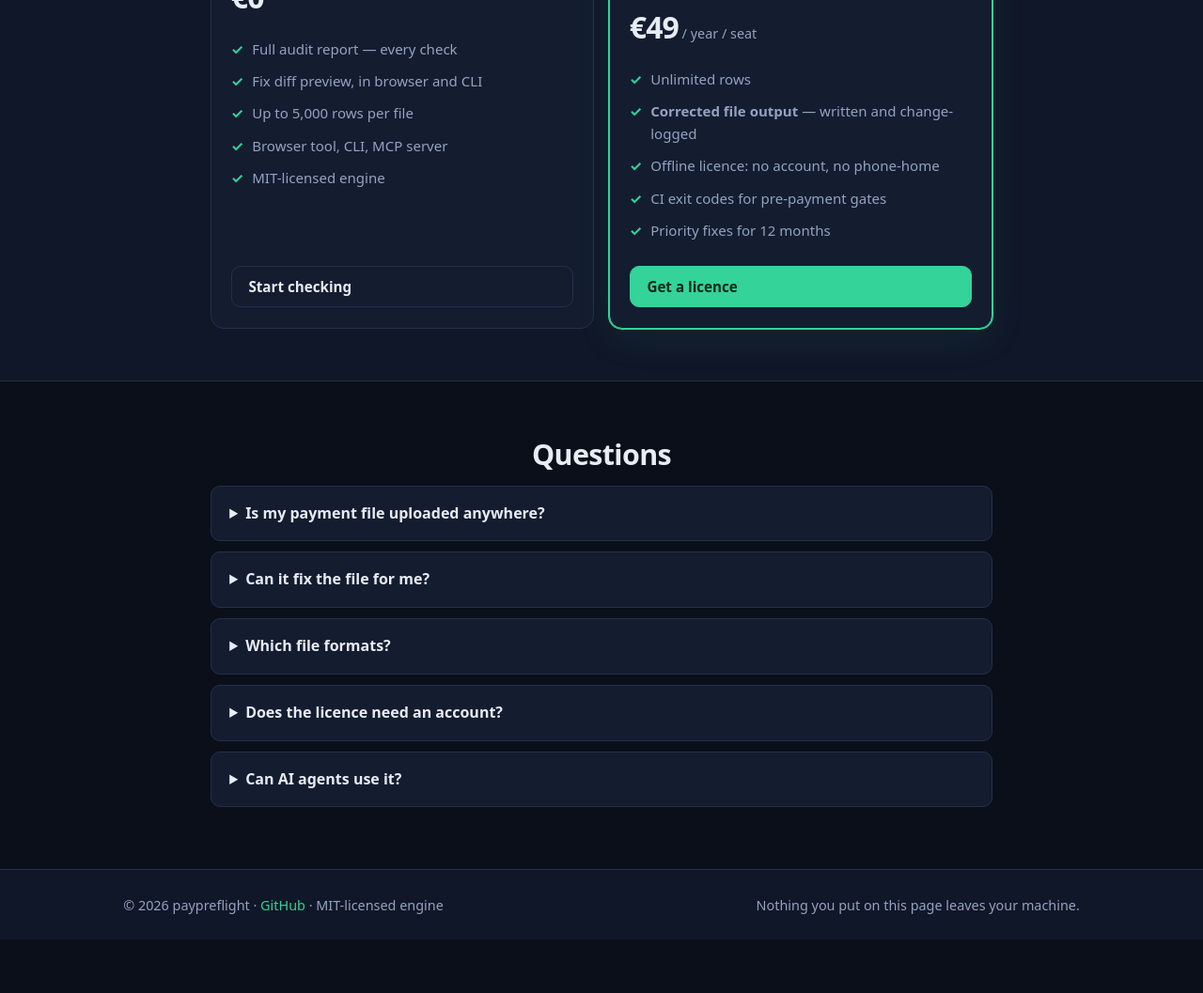
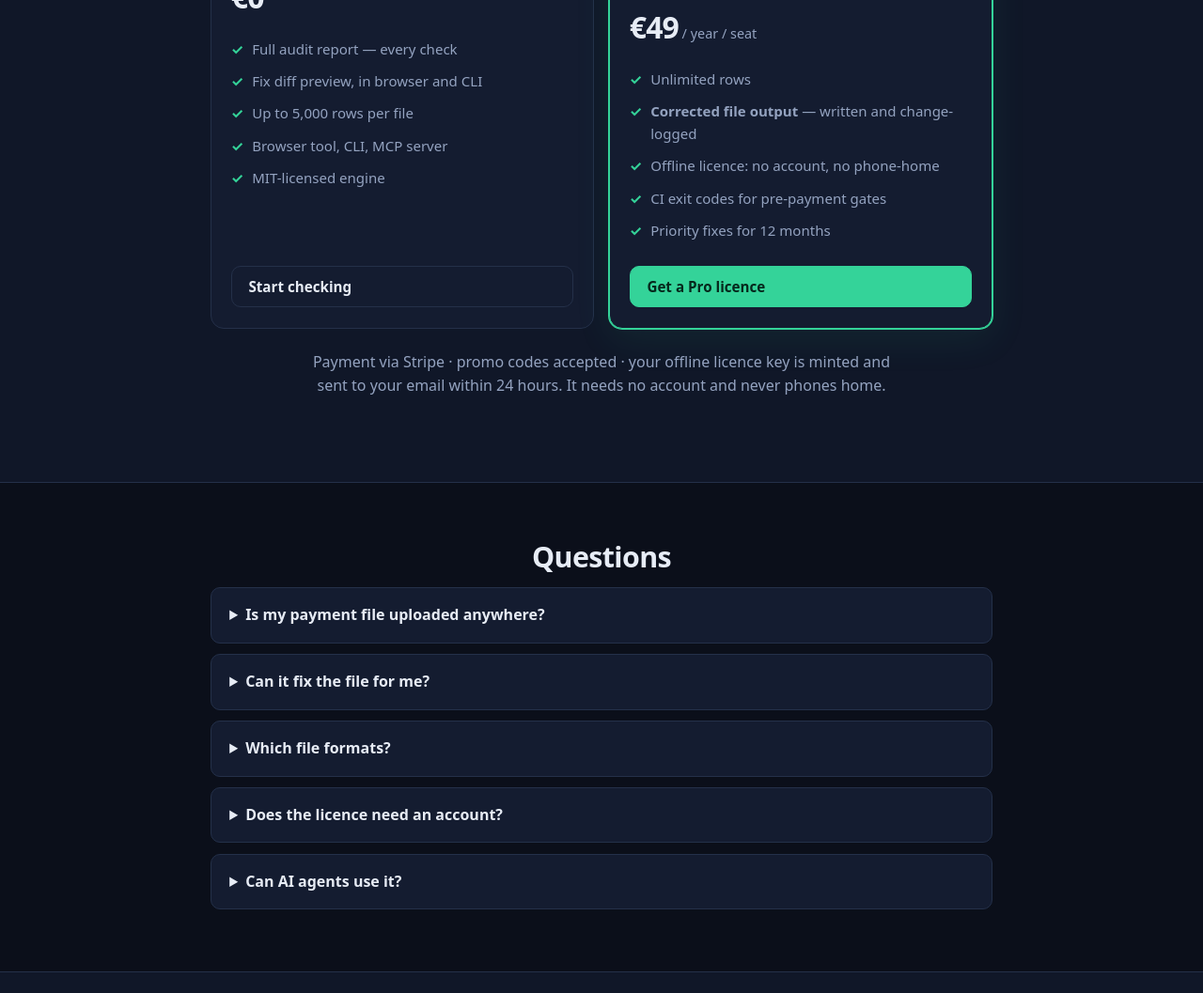
Before and after one commit to AutonomosMakerAstraHermes/paypreflight, a website: page tools/site-template.html in a window 1280 px wide. Shown: the part 2765-3822 px from the top of the page at 94% size. Before the commit the page ends 3765 px from the top, so only its background shows below. Drawn offline with Linux system fonts and the light colour scheme; files whose address does not match are found by name.

Commit message:
commerce: Stripe payment link (live) wired into pricing and README

```diff
--- a/tools/site-template.html
+++ b/tools/site-template.html
@@ -185,9 +185,11 @@ Exit code 1 → the pipeline stops the bad run <b>before</b> the bank does.</pre
           <li>CI exit codes for pre-payment gates</li>
           <li>Priority fixes for 12 months</li>
         </ul>
-        <a class="btn primary" href="https://github.com/AutonomosMakerAstraHermes/paypreflight#readme">Get a licence</a>
+        <a class="btn primary" href="https://buy.stripe.com/dRm8wR3Kg0wy71R9c5eQM00">Get a Pro licence</a>
       </div>
     </div>
+    <p class="lead" style="margin-top:1.4rem">Payment via Stripe · promo codes accepted · your offline licence key is
+    minted and sent to your email within 24 hours. It needs no account and never phones home.</p>
   </div>
 </section>
 
```
Also changed, not shown: README.md.
